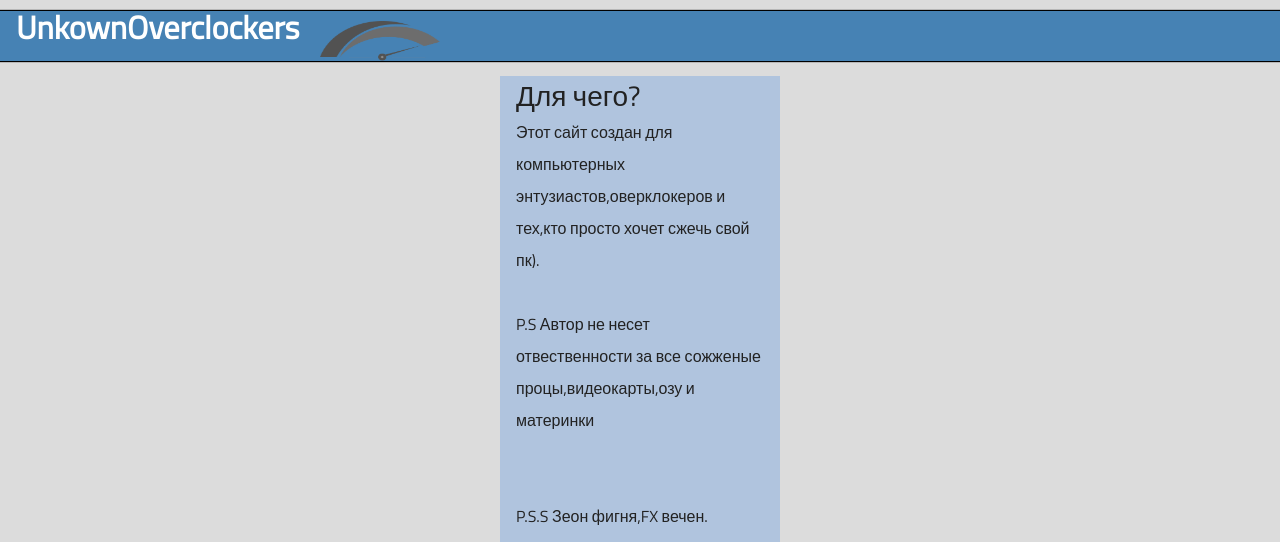
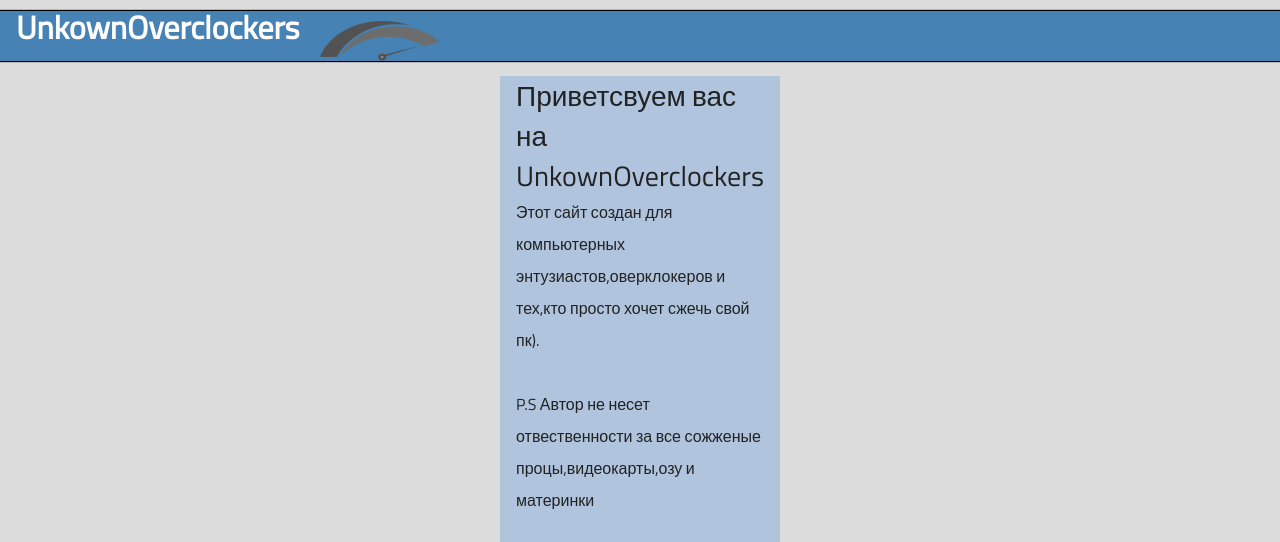
Before and after one commit to kostiak6/unkownoverclockers, a plain HTML site: page index.html in a window 1280 px wide. Shown: the top 542 px of the page. Drawn offline with Linux system fonts and the light colour scheme.

Commit message:
Content Uptade

```diff
--- a/index.html
+++ b/index.html
@@ -25,7 +25,7 @@
         <section class="intro">
             <div class="container">
                 <!-- <h2 class="subheading">Для чего?</h2>-->
-                <h3>Для чего?</h3>
+                <h3>Приветсвуем вас на UnkownOverclockers</h3>
                 <p>
                     Этот сайт создан для компьютерных энтузиастов,оверклокеров и тех,кто просто хочет сжечь свой пк).
 
```
